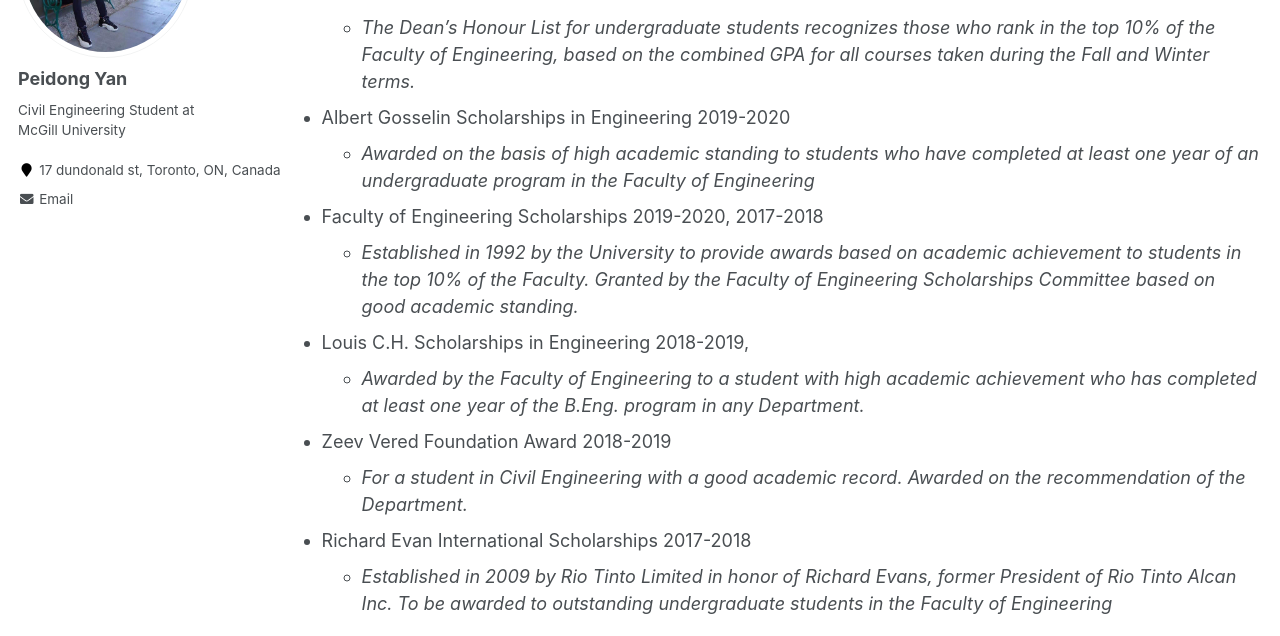
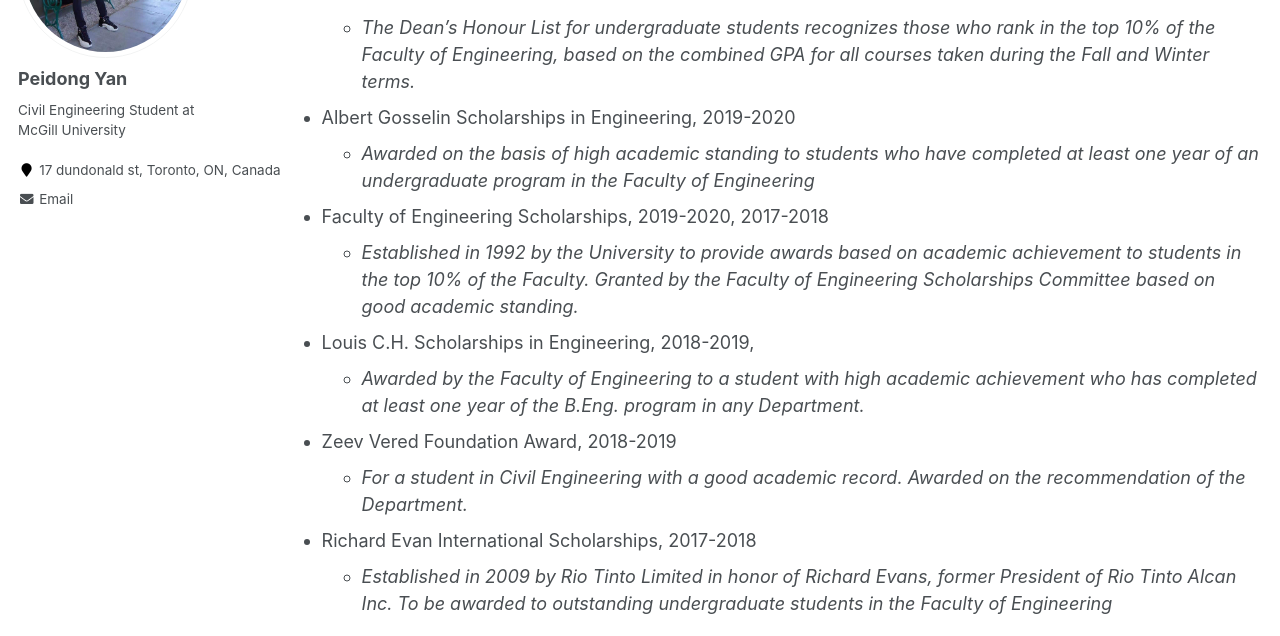
Before and after one commit to LorenYan98/LY.github.io, a Jekyll site: the page built from _pages/cv.md, in a window 1280 px wide and 900 px high, scrolled down 3513 px. Shown: the part 153-789 px from the top of the window. Built offline with Jekyll 4.4.1, drawn with Linux system fonts in a browser that asks for light colours.

Commit message:
Update cv.md

```diff
--- a/_pages/cv.md
+++ b/_pages/cv.md
@@ -117,19 +117,19 @@ Award
 * Dean's Honour List
    * _The Dean's Honour List for undergraduate students recognizes those who rank in the top 10% of the Faculty of Engineering, based on the combined GPA for all courses taken during the Fall and Winter terms._
 
-* Albert Gosselin Scholarships in Engineering 2019-2020
+* Albert Gosselin Scholarships in Engineering, 2019-2020
    *  _Awarded on the basis of high academic standing to students who have completed at least one year of an undergraduate program in the Faculty of Engineering_
 
-* Faculty of Engineering Scholarships 2019-2020, 2017-2018
+* Faculty of Engineering Scholarships, 2019-2020, 2017-2018
    *  _Established in 1992 by the University to provide awards based on academic achievement to students in the top 10% of the Faculty. Granted by the Faculty of Engineering Scholarships Committee based on good academic standing._
 
-* Louis C.H. Scholarships in Engineering 2018-2019,
+* Louis C.H. Scholarships in Engineering, 2018-2019,
    * _Awarded by the Faculty of Engineering to a student with high academic achievement who has completed at least one year of the B.Eng. program in any Department._
 
-* Zeev Vered Foundation Award 2018-2019
+* Zeev Vered Foundation Award, 2018-2019
    * _For a student in Civil Engineering with a good academic record. Awarded on the recommendation of the Department._
 
-* Richard Evan International Scholarships 2017-2018
+* Richard Evan International Scholarships, 2017-2018
    *  _Established in 2009 by Rio Tinto Limited in honor of Richard Evans, former President of Rio Tinto Alcan Inc. To be awarded to outstanding undergraduate students in the Faculty of Engineering_
 
 
```
